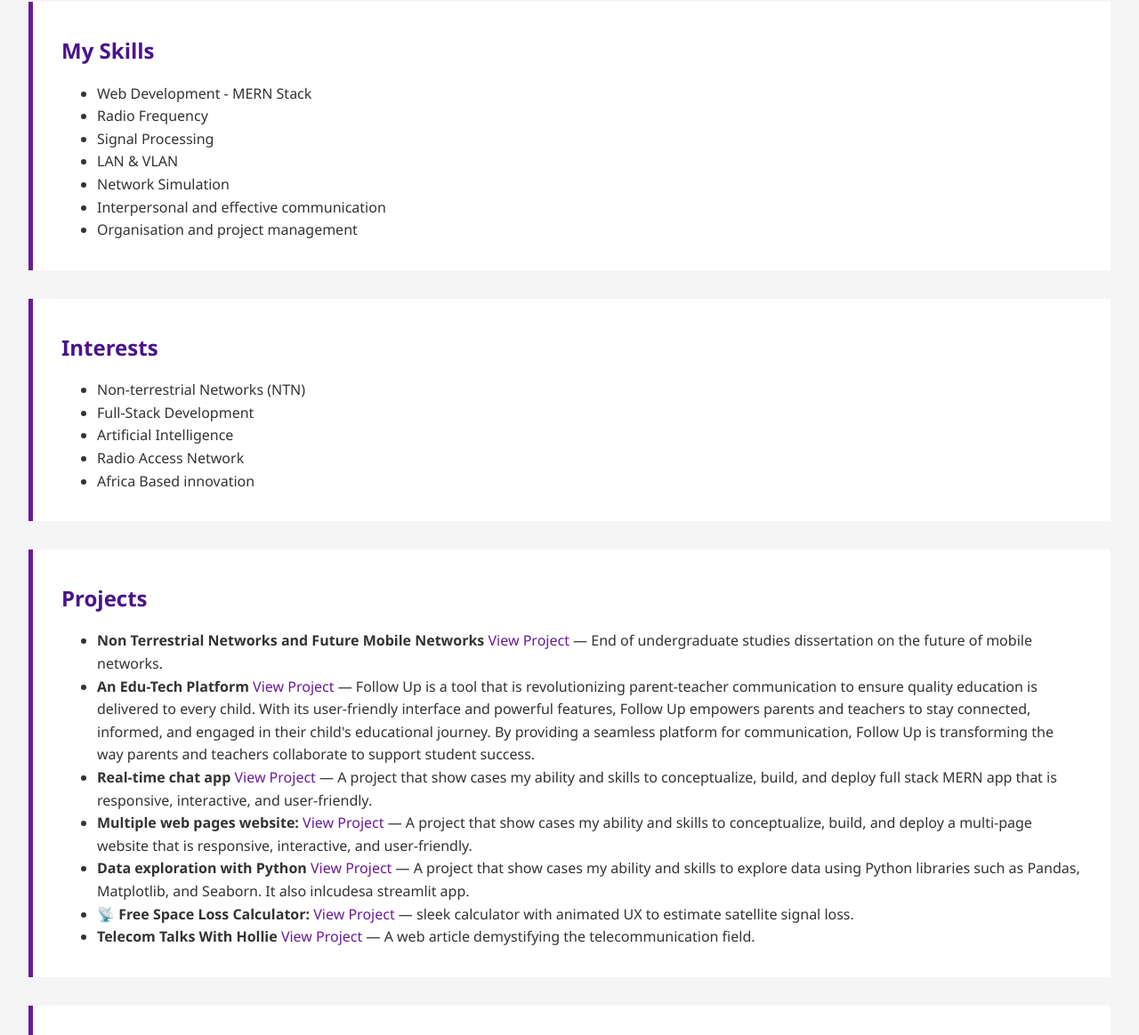
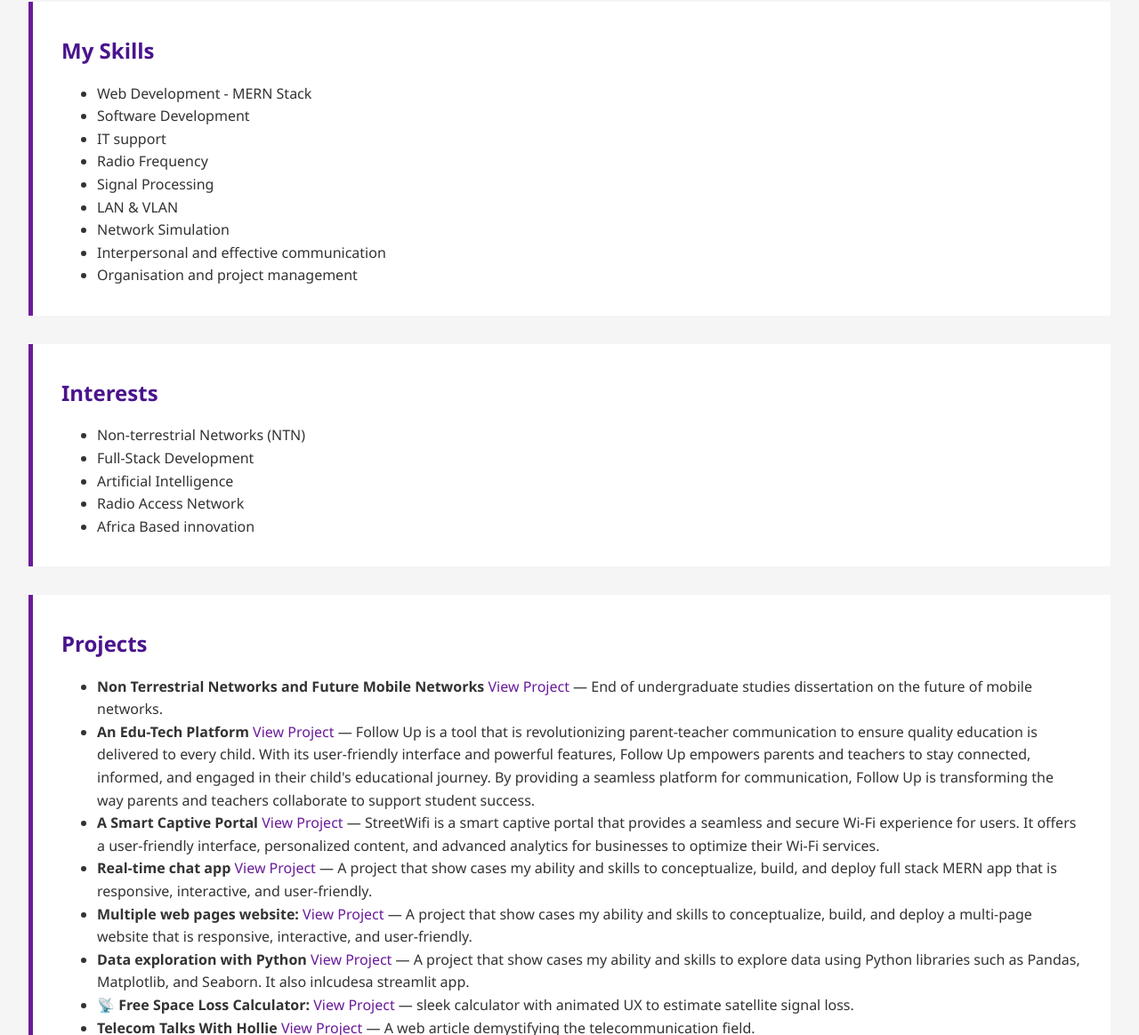
Before and after one commit to Julai02/Julai_Portfolio, a website: page index.html in a window 1280 px wide. Shown: the part 1275-2439 px from the top of the page at 89% size. Drawn offline with Linux system fonts and the light colour scheme.

Commit message:
projects update

```diff
--- a/index.html
+++ b/index.html
@@ -54,6 +54,8 @@
   <h2>My Skills</h2>
   <ul class="skills-list">
     <li>Web Development - MERN Stack</li>
+    <li>Software Development</li>
+    <li>IT support</li>
     <li>Radio Frequency</li>
     <li>Signal Processing</li>
     <li>LAN & VLAN</li>
@@ -86,6 +88,10 @@
         <strong>An Edu-Tech Platform</strong>
         <a href="https://follow-up-tau.vercel.app/">View Project</a> — Follow Up is a tool that is revolutionizing parent-teacher communication to ensure quality education is delivered to every child.
         With its user-friendly interface and powerful features, Follow Up empowers parents and teachers to stay connected, informed, and engaged in their child's educational journey. By providing a seamless platform for communication, Follow Up is transforming the way parents and teachers collaborate to support student success.
+      </li>
+      <li>
+        <strong>A Smart Captive Portal</strong>
+        <a href="https://street-wifi.vercel.app/">View Project</a> — StreetWifi is a smart captive portal that provides a seamless and secure Wi-Fi experience for users. It offers a user-friendly interface, personalized content, and advanced analytics for businesses to optimize their Wi-Fi services.
       </li>
 
       <li>
```
